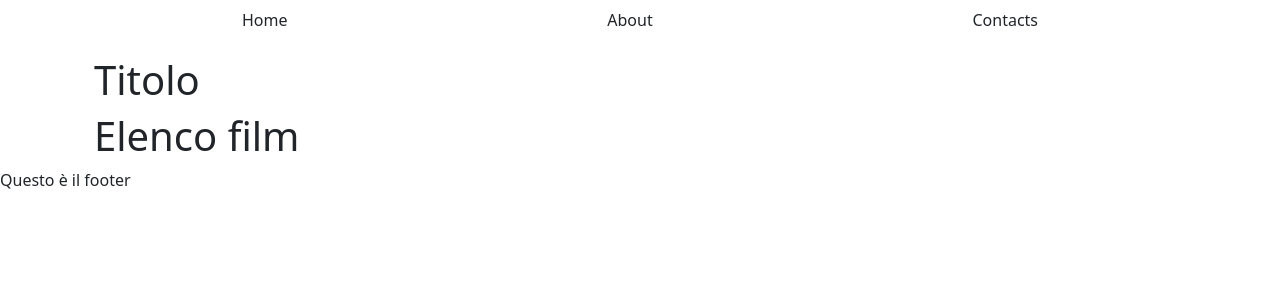
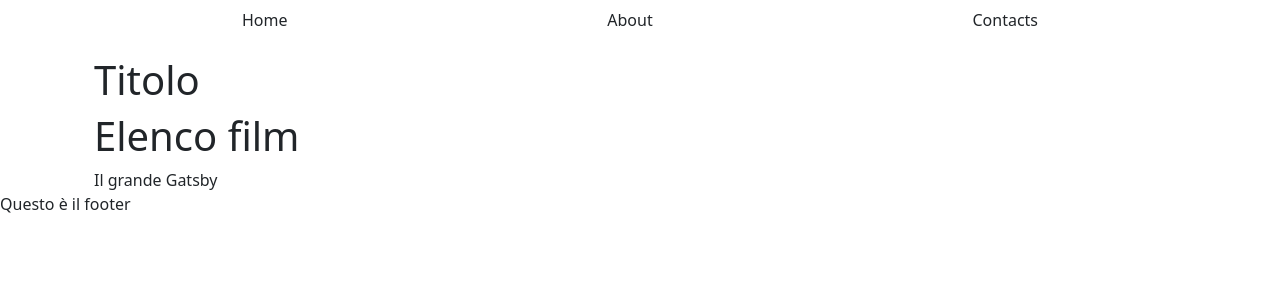
Before and after one commit to giovanni-arduini/webapp-react, a React (Vite) app: page / in a window 1280 px wide. Shown: the top 300 px of the page. Built offline with nearby package versions, Linux system fonts and the light colour scheme.

Commit message:
ADD BookCard component

```diff
--- /dev/null
+++ b/src/components/BookCard/BookCard.jsx
@@ -0,0 +1,7 @@
+function BookCard({ book }) {
+  const { id, title, author, image, abstract } = book;
+
+  return <div>{title}</div>;
+}
+
+export default BookCard;
--- a/src/pages/HomePage.jsx
+++ b/src/pages/HomePage.jsx
@@ -1,4 +1,12 @@
+import BookCard from "../components/BookCard/BookCard";
+
 function HomePage() {
+  const book = {
+    id: 1,
+    title: "Il grande Gatsby",
+    author: "H.S.Fitzgerald",
+  };
+
   return (
     <>
       <section>
@@ -9,6 +17,7 @@ function HomePage() {
       <section>
         <div className="container">
           <h1>Elenco film</h1>
+          <BookCard book={book}></BookCard>
         </div>
       </section>
     </>
```
